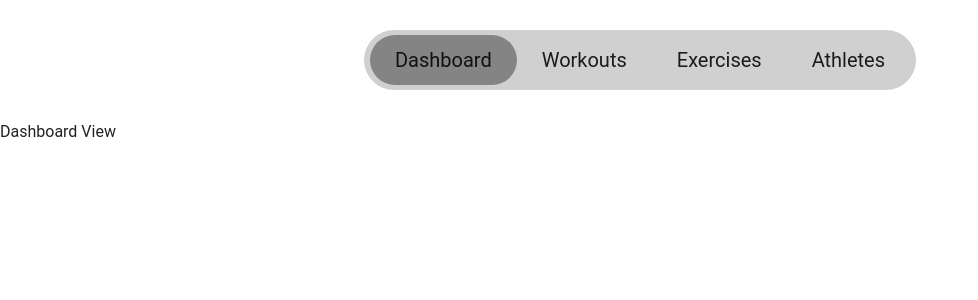
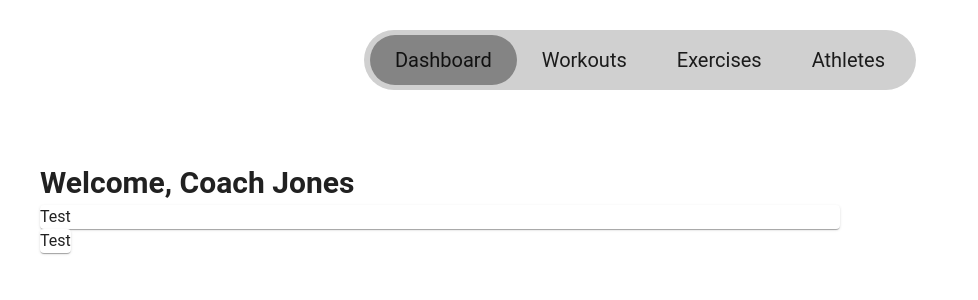
Before and after one commit to DaveyClonts/Project-3-frontend, a Vue app: page /dashboardCoach in a window 1280 px wide. Shown: the top 300 px of the page, without its empty margins (0-978 px from the left). Built offline with nearby package versions, Linux system fonts and the light colour scheme.

Commit message:
first commit

```diff
--- a/src/pages/coach/dashboard-coach.vue
+++ b/src/pages/coach/dashboard-coach.vue
@@ -1,6 +1,37 @@
 <template>
-    Dashboard View
+    <div class="page-margins">
+        <v-col class="fill-height flex-grow-0" style="width: 800px">
+            <v-row>
+                <div class="title-text">
+                    Welcome, Coach Jones
+                </div>
+            </v-row>
+            <v-row>
+                <v-card width="800px">Test</v-card>
+            </v-row>
+            <v-row>
+                <v-card>Test</v-card>
+            </v-row>
+        </v-col>
+        <v-col>
+            <v-card></v-card>
+        </v-col>
+    </div>
 </template>
+
+<style scoped>
+
+.page-margins {
+    Padding: 40px;
+    height: 100vh;
+}
+
+.title-text {
+    font-size: 30px;
+    font-weight: 600;
+}
+
+</style>
 
 <script setup>
 
```
